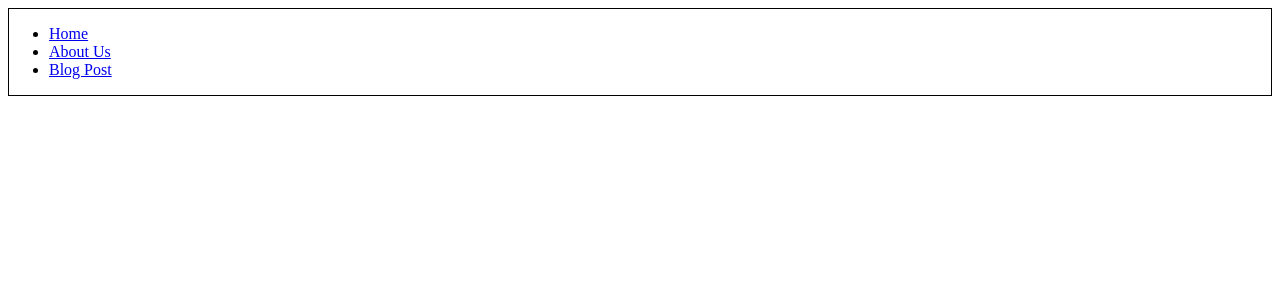
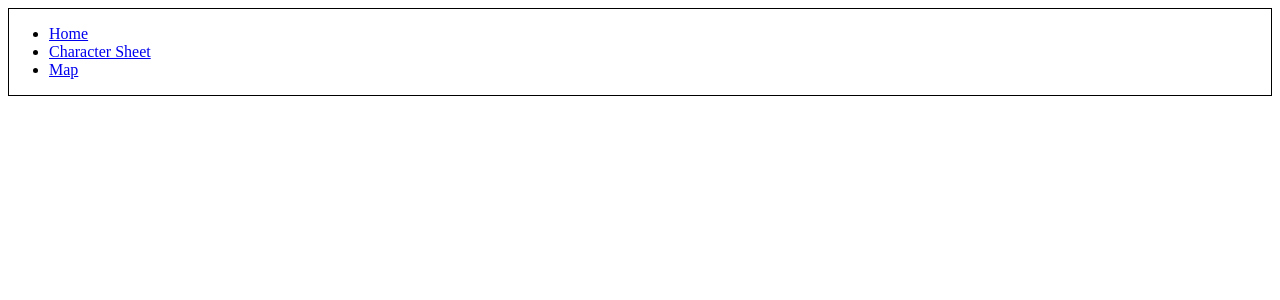
Before and after one commit to Jonathanko52/trpgplatform, a Next.js app: page /presentational/sidebar in a window 1280 px wide. Shown: the top 300 px of the page. Built offline with nearby package versions, Linux system fonts and the light colour scheme.

Commit message:
ReactRouter Block

```diff
--- a/pages/presentational/sidebar.js
+++ b/pages/presentational/sidebar.js
@@ -19,12 +19,12 @@ export function Sidebar(props) {
         </li>
         <li>
           <Link href="/about">
-            <a>About Us</a>
+            <a>Character Sheet</a>
           </Link>
         </li>
         <li>
           <Link href="/blog/hello-world">
-            <a>Blog Post</a>
+            <a>Map</a>
           </Link>
         </li>
       </ul>
```
Also changed, not shown: pages/presentational/characterSheet.js (added, +14 -0 lines), pages/presentational/characterTable.js (deleted, +0 -14 lines), pages/presentational/gameMap.js (added, +14 -0 lines).
